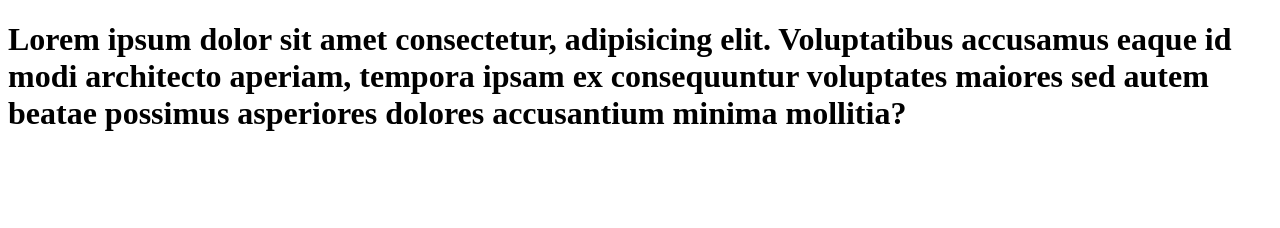
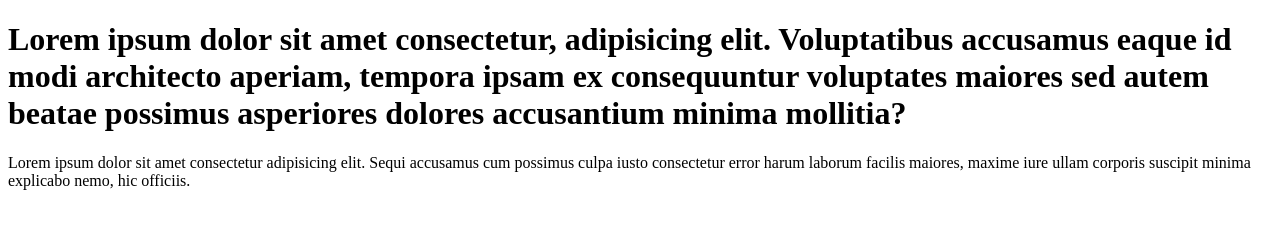
Before and after one commit to KumarCreator1/learn-git, a plain HTML site: page index.html in a window 1280 px wide. Drawn offline with Linux system fonts and the light colour scheme.

Commit message:
add paragraph

```diff
--- a/index.html
+++ b/index.html
@@ -11,6 +11,10 @@
     <h1>Lorem ipsum dolor sit amet consectetur, adipisicing elit. Voluptatibus accusamus eaque id modi architecto
         aperiam, tempora ipsam ex consequuntur voluptates maiores sed autem beatae possimus asperiores dolores
         accusantium minima mollitia?</h1>
+
+    <p>Lorem ipsum dolor sit amet consectetur adipisicing elit. Sequi accusamus cum possimus culpa iusto consectetur
+        error harum laborum facilis maiores, maxime iure ullam corporis suscipit minima explicabo nemo, hic officiis.
+    </p>
 </body>
 
 </html>
```
